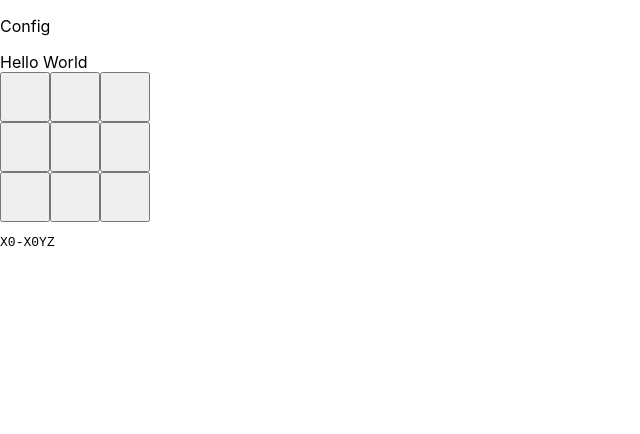
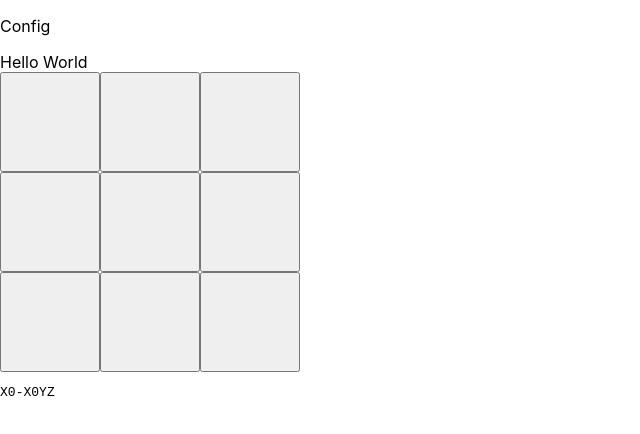
Before and after one commit to Razielini/PoE-Tic-Tac-Toe, a React (Create React App) app: page / in a window 1280 px wide. Shown: the top 434 px of the page, without its empty margins (0-640 px from the left). Built offline with nearby package versions, Linux system fonts and the light colour scheme.

Commit message:
Update App.css

```diff
--- a/src/App.css
+++ b/src/App.css
@@ -1,7 +1,24 @@
 .token {
-  width: 50px;
-  height: 50px;
+  width: 100px;
+  height: 100px;
 }
+
+.border-row {
+  display: flex;
+}
+
+.game-section {
+  display: flex;
+  flex-direction: column;
+  justify-content: center;
+  align-items: center;
+  height: 100vh;
+}
+
+img.hover-image {
+  opacity: 0.5;
+}
+
 .App {
   text-align: center;
 }
```
